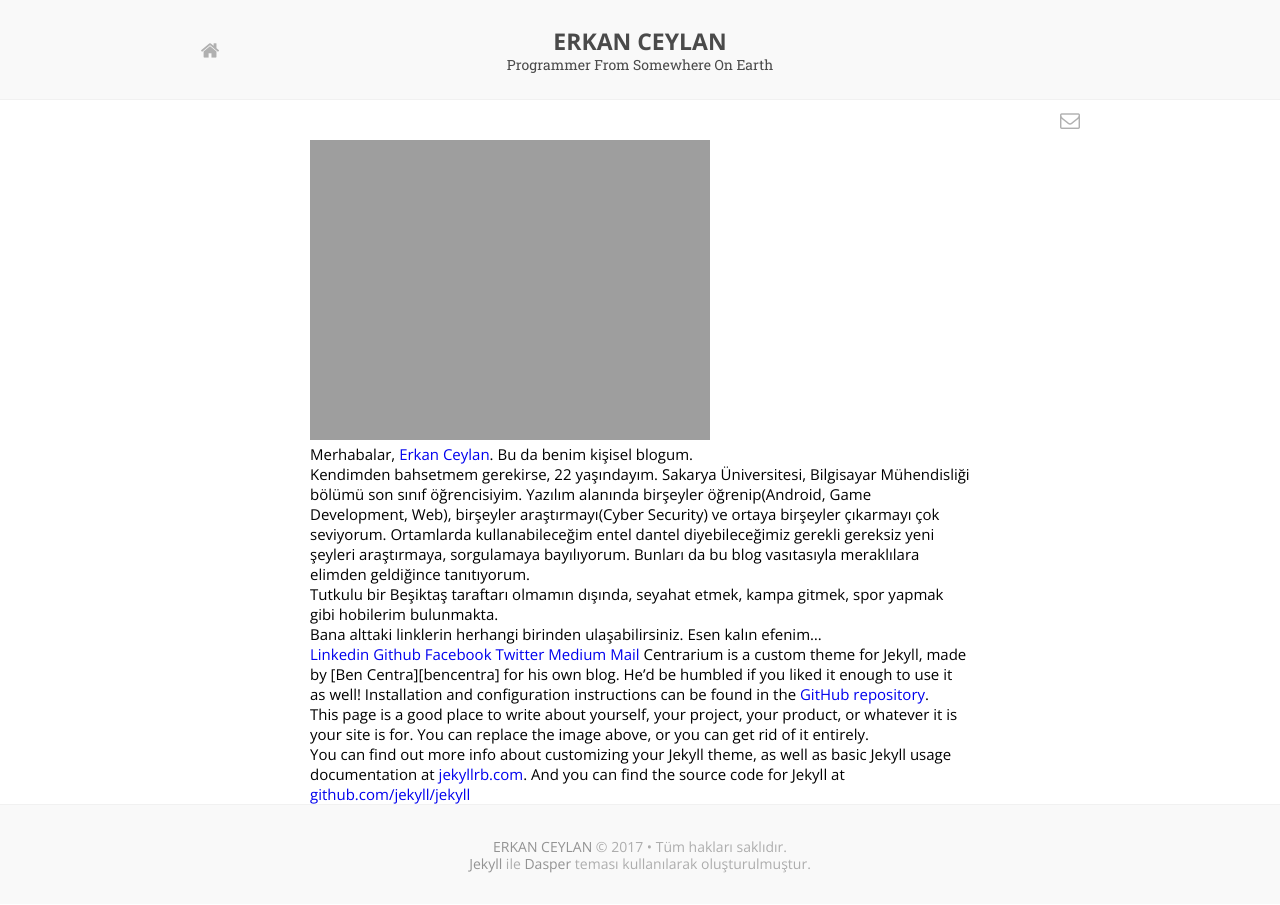
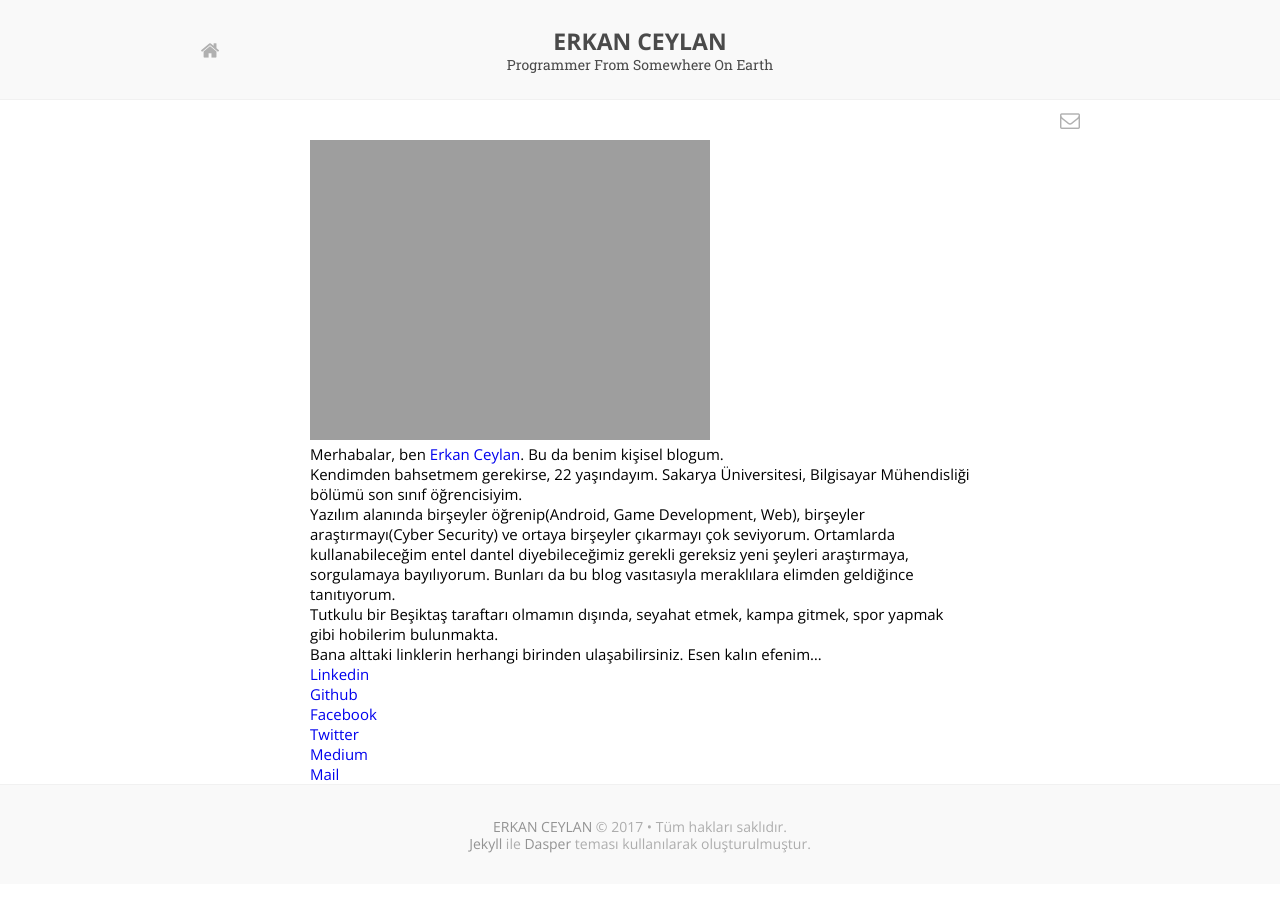
Before and after one commit to erkanceylan/blog, a Jekyll site: the page built from about.md, in a window 1280 px wide. Built offline with Jekyll 4.4.1, drawn with Linux system fonts in a browser that asks for light colours; some web fonts are replaced.

Commit message:
about update

```diff
--- a/about.md
+++ b/about.md
@@ -6,28 +6,34 @@
 
 <img src="{{ site.baseurl }}/assets/profile-placeholder.gif" title="Profile Picture" class="profile">
 
-Merhabalar, [Erkan Ceylan][erkanceylan]. Bu da benim kişisel blogum.
+Merhabalar, ben [Erkan Ceylan][erkanceylan]. Bu da benim kişisel blogum.
 
 Kendimden bahsetmem gerekirse, 22 yaşındayım. Sakarya Üniversitesi, Bilgisayar Mühendisliği bölümü son sınıf öğrencisiyim.
+
+
 Yazılım alanında birşeyler öğrenip(Android, Game Development, Web), birşeyler araştırmayı(Cyber Security) ve ortaya birşeyler çıkarmayı çok seviyorum. Ortamlarda kullanabileceğim
 entel dantel diyebileceğimiz gerekli gereksiz yeni şeyleri araştırmaya, sorgulamaya bayılıyorum. Bunları da bu blog vasıtasıyla
 meraklılara elimden geldiğince tanıtıyorum.
 
+
 Tutkulu bir Beşiktaş taraftarı olmamın dışında, seyahat etmek, kampa gitmek, spor yapmak gibi hobilerim bulunmakta.
+
 
 Bana alttaki linklerin herhangi birinden ulaşabilirsiniz. Esen kalın efenim...
 
+
 [Linkedin][linkedin]
+
 [Github][github]
+
 [Facebook][facebook]
+
 [Twitter][twitter]
+
 [Medium][medium]
+
 [Mail][mail]
-Centrarium is a custom theme for Jekyll, made by [Ben Centra][bencentra] for his own blog. He'd be humbled if you liked it enough to use it as well! Installation and configuration instructions can be found in the [GitHub repository](https://github.com/bencentra/centrarium).
 
-This page is a good place to write about yourself, your project, your product, or whatever it is your site is for. You can replace the image above, or you can get rid of it entirely.
-
-You can find out more info about customizing your Jekyll theme, as well as basic Jekyll usage documentation at [jekyllrb.com](http://jekyllrb.com/). And you can find the source code for Jekyll at [github.com/jekyll/jekyll](https://github.com/jekyll/jekyll)
 
 [erkanceylan]: http://erkanceylan.com
 [github]: https://github.com/erkanceylan
```
